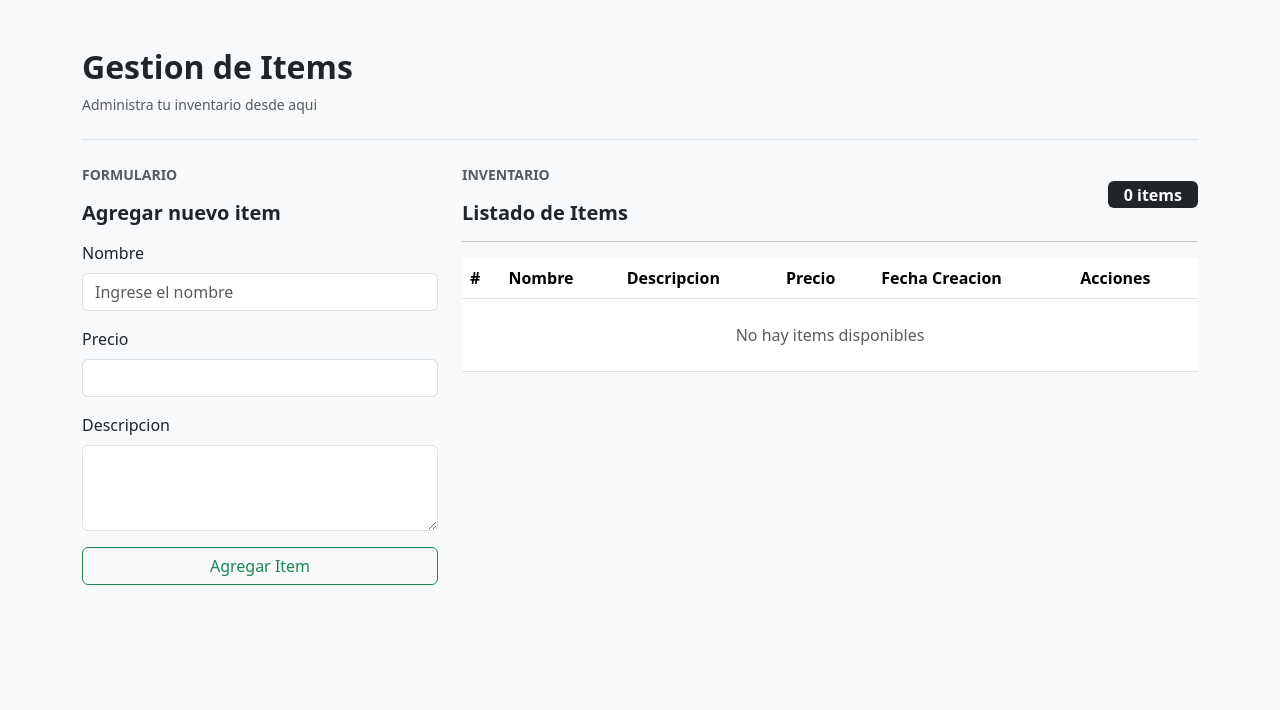
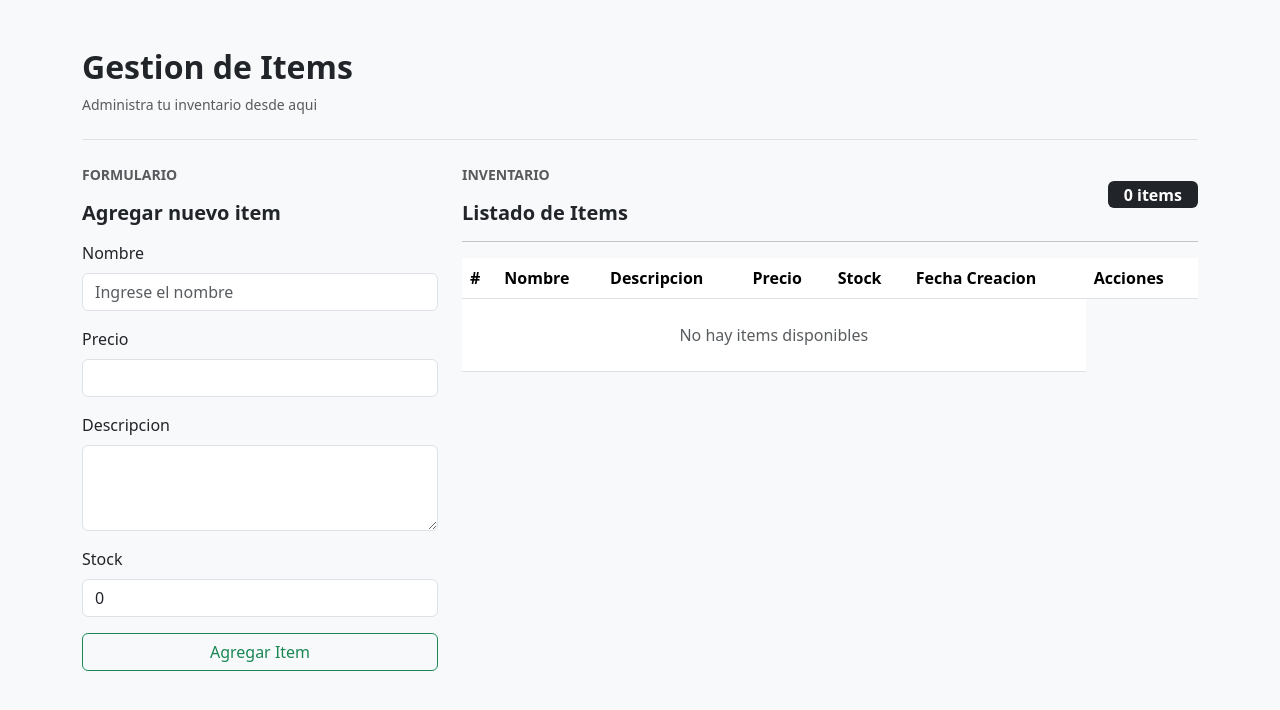
Before and after one commit to MiguelAngelRamos/orm_django, a Django app: page / in a window 1280 px wide. Shown: the top 710 px of the page. Run offline with Django 5.2, Linux system fonts and the light colour scheme; data that the repository does not hold is empty.

Commit message:
solucion de ejercicio 1

```diff
--- a/app_crud/forms.py
+++ b/app_crud/forms.py
@@ -4,12 +4,13 @@ from .models import Item
 class ItemForm(forms.ModelForm):
     class Meta:
         model = Item
-        fields = ['nombre', 'descripcion', 'precio']
+        fields = ['nombre', 'descripcion', 'precio', 'stock']
 
         widgets = {
             'nombre': forms.TextInput(attrs={'class': 'form-control', 'placeholder': 'Ingrese el nombre'}), #<input type="text" class="form-control">
             'descripcion': forms.Textarea(attrs={'class': 'form-control', 'rows': 3}), #<textarea class="form-control" rows="3"></textarea>
             'precio': forms.NumberInput(attrs={'class': 'form-control'}), #<input type="number" class="form-control">
+            'stock': forms.NumberInput(attrs={'class': 'form-control', 'min': 0}), #<input type="number" class="form-control" min="0">
         }
 
         error_messages = {
--- a/app_crud/models.py
+++ b/app_crud/models.py
@@ -4,6 +4,7 @@ class Item(models.Model):
     nombre = models.CharField(max_length=100) # varchar(100) en SQL, es un campo de texto con un límite de 100 caracteres
     descripcion = models.TextField(blank=True, null=True) # text en SQL, es un campo de texto sin límite de caracteres
     precio = models.DecimalField(max_digits=10, decimal_places=2) # decimal(10,2) en SQL, es un campo numérico con 10 dígitos en total y 2 decimales
+    stock = models.PositiveIntegerField(default=0) # integer en SQL, es un campo numérico entero
     fecha_creacion = models.DateTimeField(auto_now_add=True, db_index=True) # se traduce en sql a timestamp con valor por defecto CURRENT_TIMESTAMP y un índice para optimizar consultas por fecha de creación
 
     # La clase Meta se utiliza para configurar opciones adicionales del modelo, como el nombre de la tabla en la base de datos, el ordenamiento por defecto, etc. en el panel de administración de Django.
--- a/templates/app_crud/index.html
+++ b/templates/app_crud/index.html
@@ -48,6 +48,11 @@
             {{ form.descripcion}}
           </div>
 
+            <div class="mb-3">
+              <label for="{{ form.stock.id_for_label }}" class="form-label">Stock</label>
+              {{ form.stock}}
+            </div>
+
           <button type="submit" class="btn btn-outline-success w-100">Agregar Item</button>
         </form>
       </div>
@@ -67,6 +72,7 @@
               <th scope="col">Nombre</th>
               <th scope="col">Descripcion</th>
               <th scope="col">Precio</th>
+              <th scope="col">Stock</th>
               <th scope="col">Fecha Creacion</th>
               <th scope="col">Acciones</th>
             </tr>
@@ -78,6 +84,7 @@
               <td>{{ item.nombre }}</td>
               <td>{{ item.descripcion }}</td>
               <td>{{ item.precio }}</td>
+              <td>{{ item.stock }}</td>
               <td>{{ item.fecha_creacion }}</td>
               <td>
                 <!-- Aquí puedes agregar botones de acción como editar o eliminar -->
@@ -143,6 +150,10 @@
             <label for="{{ edit_form.descripcion.id_for_label }}">Descripcion</label>
             {{ edit_form.descripcion }}
           </div>
+          <div class="mb-3">
+            <label for="{{ edit_form.stock.id_for_label }}">Stock</label>
+            {{ edit_form.stock }}
+          </div>
         </div>
         <div class="modal-footer">
           <button type="button" class="btn btn-secondary" data-bs-dismiss="modal">Cancelar</button>
```
Also changed, not shown: app_crud/migrations/0002_item_stock.py (added).
